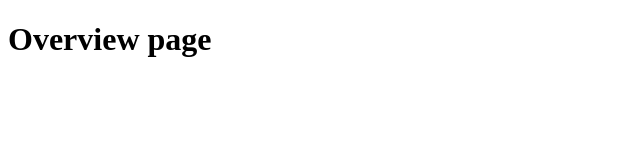
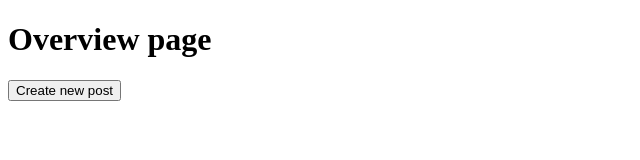
Before and after one commit to AnnaSkudsveen/ProjectExam1, a plain HTML site: page account/overview.html in a window 1280 px wide. Shown: the whole page, without its empty margins (0-640 px from the left). Drawn offline with Linux system fonts and the light colour scheme.

Commit message:
feat: collected data and made post request with data from form

```diff
--- a/account/overview.html
+++ b/account/overview.html
@@ -12,6 +12,7 @@
         <h1>
             Overview page
         </h1>
+        <button>Create new post</button>
     </main>
 </body>
 
--- a/post/js/make.js
+++ b/post/js/make.js
@@ -28,7 +28,7 @@ function postRequest() {
   })
     .then((response) => response.json())
     .then((data) => {
-      console.log(data);
+      console.log("sent information: " + data);
     });
 }
 
```
